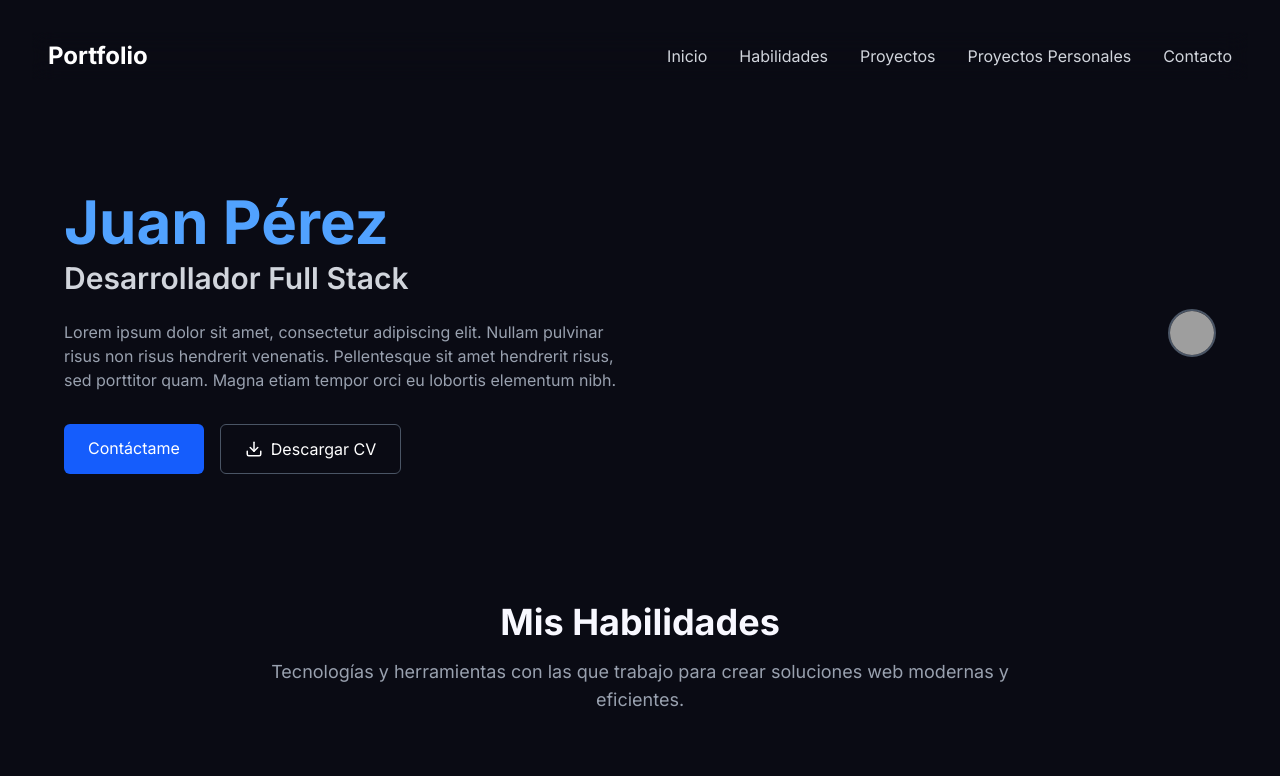
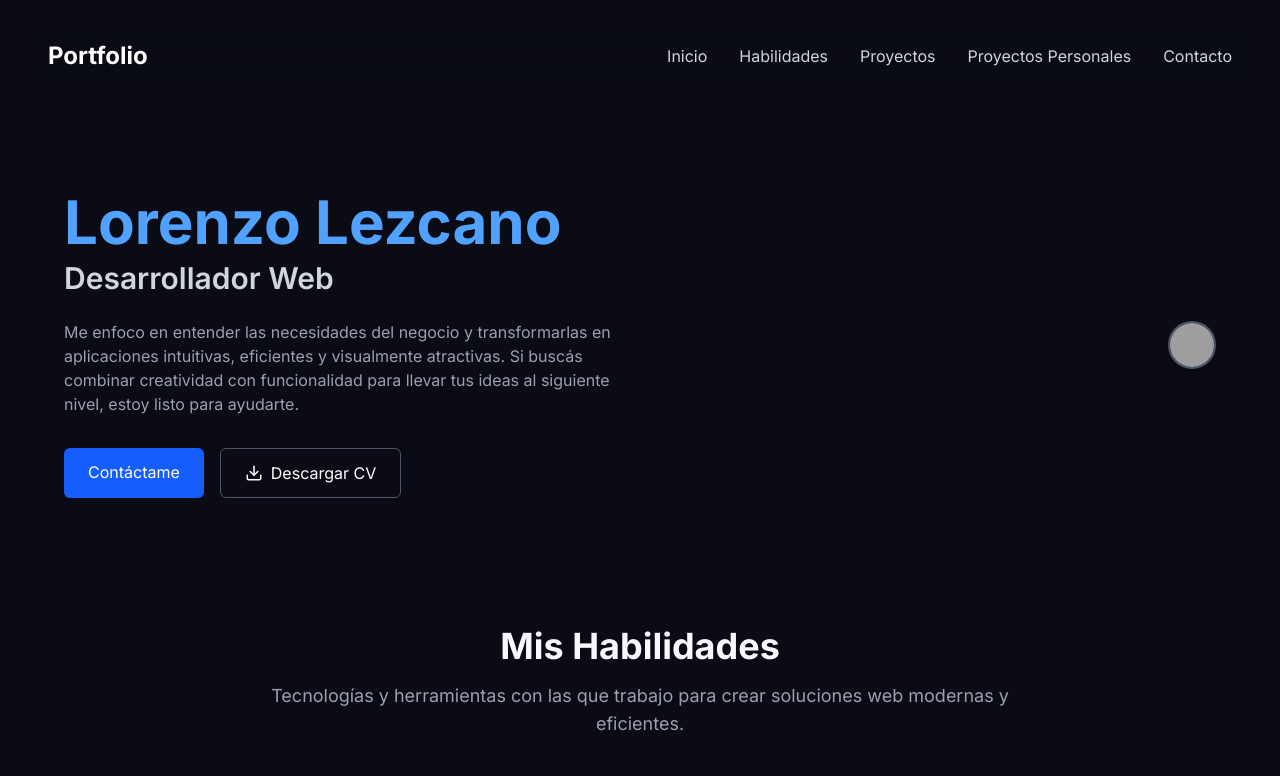
Before and after one commit to lordlez/my-portfolio, a Next.js app: page / in a window 1280 px wide. Shown: the top 776 px of the page. Built offline with nearby package versions, Linux system fonts and the light colour scheme; grey boxes are pictures that could not be loaded.

Commit message:
add new description to hero

```diff
--- a/src/components/hero.tsx
+++ b/src/components/hero.tsx
@@ -8,16 +8,19 @@ export default function Hero() {
         <div className="flex flex-col md:flex-row justify-between items-start md:items-center">
           <div className="max-w-2xl">
             <h1 className="text-5xl md:text-6xl font-bold mb-2 text-blue-400">
-              Juan Pérez
+              Lorenzo Lezcano
             </h1>
             <h2 className="text-2xl md:text-3xl font-semibold mb-6 text-gray-300">
-              Desarrollador Full Stack
+              Desarrollador Web
             </h2>
             <p className="text-gray-400 mb-8 max-w-xl">
-              Lorem ipsum dolor sit amet, consectetur adipiscing elit. Nullam
-              pulvinar risus non risus hendrerit venenatis. Pellentesque sit
-              amet hendrerit risus, sed porttitor quam. Magna etiam tempor orci
-              eu lobortis elementum nibh.
+              <p className="text-gray-400 mb-8 max-w-xl">
+                Me enfoco en entender las necesidades del negocio y
+                transformarlas en aplicaciones intuitivas, eficientes y
+                visualmente atractivas. Si buscás combinar creatividad con
+                funcionalidad para llevar tus ideas al siguiente nivel, estoy
+                listo para ayudarte.
+              </p>
             </p>
             <div className="flex space-x-4">
               <a
```
